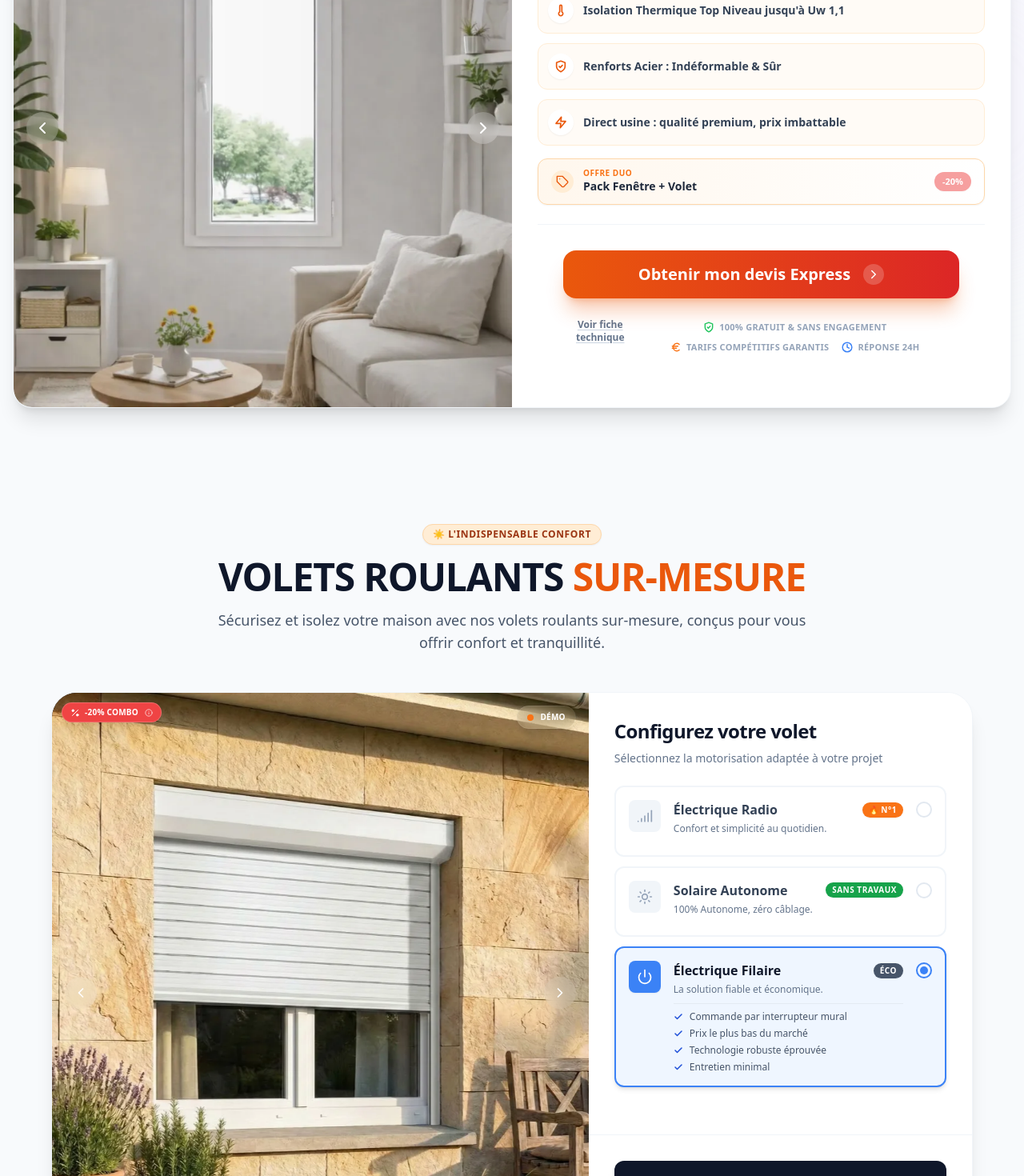
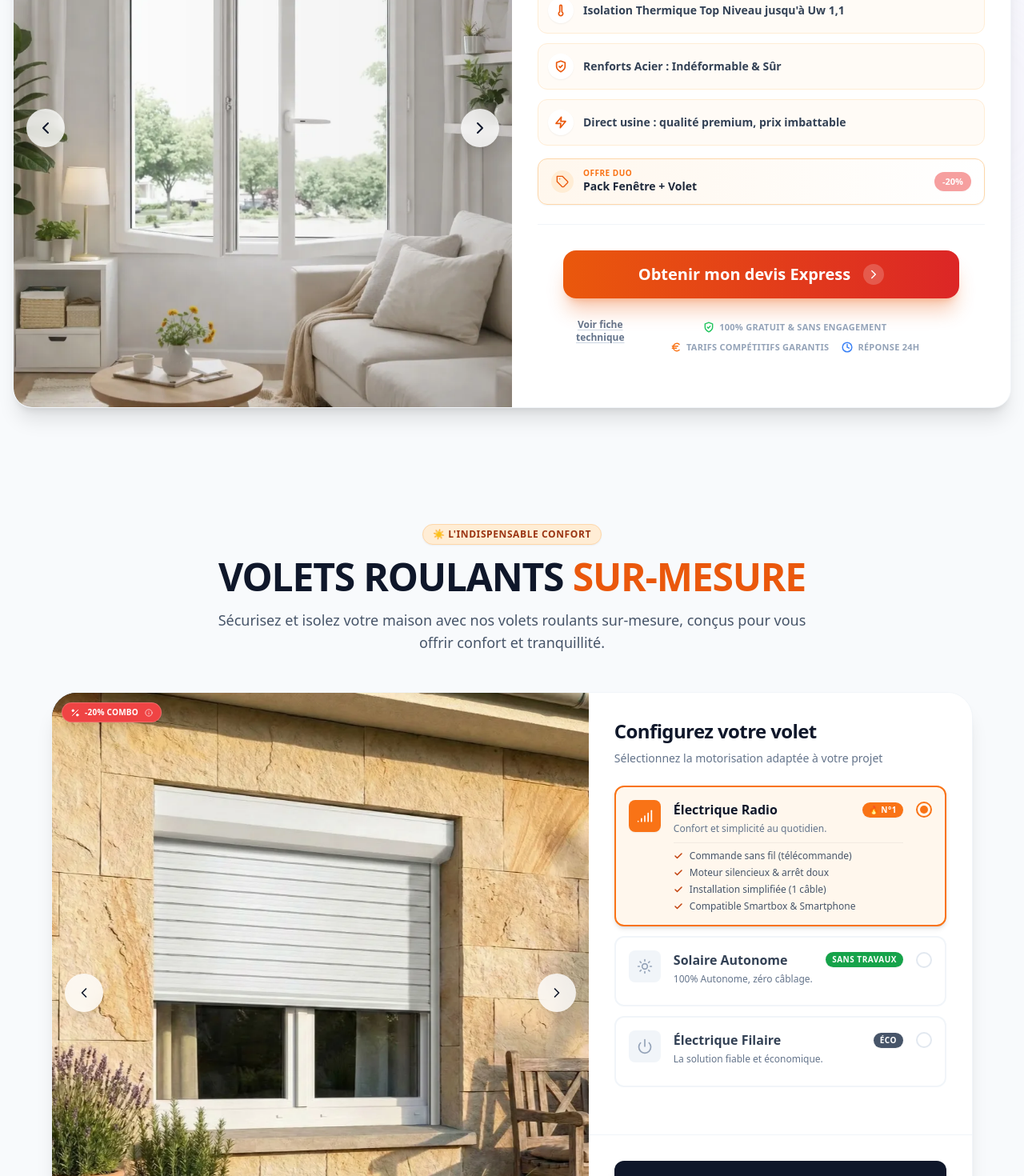
Before and after one commit to SARANGE-PRO/site-sarange, a React (Vite) app: page / in a window 1280 px wide. Shown: the part 1360-2830 px from the top of the page at 80% size. Built offline with nearby package versions, Linux system fonts and the light colour scheme.

Commit message:
mise à jour maison

```diff
--- a/src/components/sections/PVCOffer.jsx
+++ b/src/components/sections/PVCOffer.jsx
@@ -1,4 +1,4 @@
-import { useState, useEffect } from 'react';
+import { useState } from 'react';
 import { createPortal } from 'react-dom';
 import {
   ShieldCheck,
@@ -27,8 +27,6 @@ const PVCOffer = ({ onOpenAides }) => {
   });
   const [showModal, setShowModal] = useState(false);
   const [showComboModal, setShowComboModal] = useState(false);
-  const [isHovering, setIsHovering] = useState(false);
-  const [isAutoPlaying, setIsAutoPlaying] = useState(true);
 
   // Liste de toutes les images dans l'ordre de défilement
   const WINDOW_IMAGES = [
@@ -96,21 +94,7 @@ const PVCOffer = ({ onOpenAides }) => {
     }
   };
 
-  // Auto-rotation logic
-  useEffect(() => {
-    if (!isAutoPlaying || isHovering) return;
 
-    const interval = setInterval(() => {
-      setCurrentImageIndex(current => {
-        const nextIndex = (current + 1) % WINDOW_IMAGES.length;
-        const newTabKey = WINDOW_IMAGES[nextIndex].tabKey;
-        setConfig(prev => ({ ...prev, ...TABS[newTabKey].defaultConfig }));
-        return nextIndex;
-      });
-    }, 3500);
-
-    return () => clearInterval(interval);
-  }, [isAutoPlaying, isHovering]);
 
   // Récupère l'onglet actif
   const activeTab = WINDOW_IMAGES[currentImageIndex].tabKey;
@@ -155,8 +139,6 @@ const PVCOffer = ({ onOpenAides }) => {
         {/* --- MAIN CARD --- */}
         <div
           className="bg-white rounded-xl md:rounded-3xl shadow-xl overflow-hidden border border-slate-100 flex flex-col lg:flex-row lg:h-[700px] group cursor-pointer"
-          onMouseEnter={() => setIsHovering(true)}
-          onMouseLeave={() => setIsHovering(false)}
         >
 
           {/* ZONE IMAGE (Taille augmentée sur mobile pour bien voir le produit) */}
@@ -185,14 +167,14 @@ const PVCOffer = ({ onOpenAides }) => {
 
             {/* Navigation Arrows */}
             <button
-              onClick={(e) => { e.stopPropagation(); setIsAutoPlaying(false); setCurrentImageIndex(prev => prev === 0 ? WINDOW_IMAGES.length - 1 : prev - 1); }}
-              className="hidden lg:flex absolute left-4 top-1/2 -translate-y-1/2 w-10 h-10 bg-white/20 hover:bg-white/90 backdrop-blur rounded-full items-center justify-center text-white hover:text-slate-900 transition-all z-20"
+              onClick={(e) => { e.stopPropagation(); setCurrentImageIndex(prev => prev === 0 ? WINDOW_IMAGES.length - 1 : prev - 1); }}
+              className="absolute left-2 md:left-4 top-1/2 -translate-y-1/2 w-10 h-10 md:w-12 md:h-12 bg-white/80 hover:bg-white backdrop-blur rounded-full flex items-center justify-center text-slate-900 transition-all z-30 shadow-lg active:scale-95"
             >
               <ChevronRight size={24} className="rotate-180" />
             </button>
             <button
-              onClick={(e) => { e.stopPropagation(); setIsAutoPlaying(false); setCurrentImageIndex(prev => (prev + 1) % WINDOW_IMAGES.length); }}
-              className="hidden lg:flex absolute right-4 top-1/2 -translate-y-1/2 w-10 h-10 bg-white/20 hover:bg-white/90 backdrop-blur rounded-full items-center justify-center text-white hover:text-slate-900 transition-all z-20"
+              onClick={(e) => { e.stopPropagation(); setCurrentImageIndex(prev => (prev + 1) % WINDOW_IMAGES.length); }}
+              className="absolute right-2 md:right-4 top-1/2 -translate-y-1/2 w-10 h-10 md:w-12 md:h-12 bg-white/80 hover:bg-white backdrop-blur rounded-full flex items-center justify-center text-slate-900 transition-all z-30 shadow-lg active:scale-95"
             >
               <ChevronRight size={24} />
             </button>
@@ -214,7 +196,6 @@ const PVCOffer = ({ onOpenAides }) => {
                   <button
                     key={tab.id}
                     onClick={() => {
-                      setIsAutoPlaying(false);
                       const firstImageOfTab = WINDOW_IMAGES.findIndex(img => img.tabKey === tab.id);
                       if (firstImageOfTab !== -1) setCurrentImageIndex(firstImageOfTab);
                       setConfig(prev => ({ ...prev, ...tab.defaultConfig }));
--- a/src/components/sections/VoletSection.jsx
+++ b/src/components/sections/VoletSection.jsx
@@ -1,4 +1,4 @@
-import React, { useState, useEffect, useRef } from 'react';
+import React, { useState, useRef } from 'react';
 import { Sun, Zap, Check, ChevronRight, Thermometer, ShieldCheck, Palette, Layers, Info, Signal, Power } from 'lucide-react';
 import { IMAGES } from '../../data/constants';
 import CTATrustBadges from '../ui/CTATrustBadges';
@@ -6,30 +6,10 @@ import { MiniPromoBadge, ComboInfoModal } from '../promo/PromoCombo';
 
 const VoletSection = () => {
     const [selectedMotor, setSelectedMotor] = useState('radio');
-    const [isAutoPlaying, setIsAutoPlaying] = useState(true);
-    const [isHovering, setIsHovering] = useState(false);
     const [showComboModal, setShowComboModal] = useState(false);
     const containerRef = useRef(null);
 
-    // Autoplay logic
-    useEffect(() => {
-        if (!isAutoPlaying || isHovering) return;
 
-        const interval = setInterval(() => {
-            setSelectedMotor(current => {
-                if (current === 'radio') return 'solaire';
-                if (current === 'solaire') return 'filaire';
-                return 'radio';
-            });
-        }, 3000);
-
-        return () => clearInterval(interval);
-    }, [isAutoPlaying, isHovering]);
-
-    const handleSelect = (id) => {
-        setIsAutoPlaying(false);
-        setSelectedMotor(id);
-    };
 
     return (
         <section
@@ -59,8 +39,6 @@ const VoletSection = () => {
                 {/* Main Card */}
                 <div
                     className="bg-white rounded-2xl md:rounded-[2rem] shadow-xl overflow-hidden border border-secondary-100 w-full mx-auto max-w-6xl flex flex-col lg:flex-row"
-                    onMouseEnter={() => setIsHovering(true)}
-                    onMouseLeave={() => setIsHovering(false)}
                     ref={containerRef}
                 >
 
@@ -83,46 +61,32 @@ const VoletSection = () => {
 
 
 
-                            {/* Auto indicator (Top Right) */}
-                            {isAutoPlaying && !isHovering && (
-                                <div className="absolute top-4 right-4 flex items-center gap-2 bg-secondary-900/60 backdrop-blur-md px-3 py-1.5 rounded-full border border-white/10 shadow-lg z-20">
-                                    <span className="relative flex h-2 w-2">
-                                        <span className="animate-ping absolute inline-flex h-full w-full rounded-full bg-primary-400 opacity-75"></span>
-                                        <span className="relative inline-flex rounded-full h-2 w-2 bg-primary-500"></span>
-                                    </span>
-                                    <span className="text-[10px] font-bold text-white tracking-wide uppercase">Démo</span>
-                                </div>
-                            )}
 
-                            {/* Navigation Arrows (Desktop Only) */}
-                            <div className="hidden lg:flex justify-between absolute inset-0 items-center px-4 pointer-events-none">
+                            {/* Navigation Arrows */}
                             <button
                                 onClick={(e) => {
                                     e.stopPropagation();
-                                        setIsAutoPlaying(false);
                                     const motors = ['radio', 'solaire', 'filaire'];
                                     const currentIndex = motors.indexOf(selectedMotor);
                                     const prevIndex = currentIndex === 0 ? motors.length - 1 : currentIndex - 1;
                                     setSelectedMotor(motors[prevIndex]);
                                 }}
-                                    className="w-10 h-10 bg-white/10 hover:bg-white/90 backdrop-blur rounded-full flex items-center justify-center text-white hover:text-secondary-900 transition-all pointer-events-auto cursor-pointer"
+                                className="absolute left-2 md:left-4 top-1/2 -translate-y-1/2 w-10 h-10 md:w-12 md:h-12 bg-white/80 hover:bg-white backdrop-blur rounded-full flex items-center justify-center text-slate-900 transition-all z-30 shadow-lg active:scale-95"
                             >
                                 <ChevronRight size={20} className="rotate-180" />
                             </button>
                             <button
                                 onClick={(e) => {
                                     e.stopPropagation();
-                                        setIsAutoPlaying(false);
                                     const motors = ['radio', 'solaire', 'filaire'];
                                     const currentIndex = motors.indexOf(selectedMotor);
                                     const nextIndex = (currentIndex + 1) % motors.length;
                                     setSelectedMotor(motors[nextIndex]);
                                 }}
-                                    className="w-10 h-10 bg-white/10 hover:bg-white/90 backdrop-blur rounded-full flex items-center justify-center text-white hover:text-secondary-900 transition-all pointer-events-auto cursor-pointer"
+                                className="absolute right-2 md:right-4 top-1/2 -translate-y-1/2 w-10 h-10 md:w-12 md:h-12 bg-white/80 hover:bg-white backdrop-blur rounded-full flex items-center justify-center text-slate-900 transition-all z-30 shadow-lg active:scale-95"
                             >
                                 <ChevronRight size={20} />
                             </button>
-                            </div>
                         </div>
 
                         {/* "Grey Card" / Advantages Bar */}
@@ -172,7 +136,7 @@ const VoletSection = () => {
                                         'Compatible Smartbox & Smartphone'
                                     ]}
                                     isSelected={selectedMotor === 'radio'}
-                                    onSelect={handleSelect}
+                                    onSelect={() => setSelectedMotor('radio')}
                                     colorScheme="orange"
                                 />
 
@@ -190,7 +154,7 @@ const VoletSection = () => {
                                         'Compatible Domotique'
                                     ]}
                                     isSelected={selectedMotor === 'solaire'}
-                                    onSelect={handleSelect}
+                                    onSelect={() => setSelectedMotor('solaire')}
                                     colorScheme="green"
                                 />
 
@@ -208,7 +172,7 @@ const VoletSection = () => {
                                         'Entretien minimal'
                                     ]}
                                     isSelected={selectedMotor === 'filaire'}
-                                    onSelect={handleSelect}
+                                    onSelect={() => setSelectedMotor('filaire')}
                                     colorScheme="blue"
                                 />
                             </div>
```
Also changed, not shown: 1 other file (tests, documents, lock files or other folders). Lines whose indentation alone changed are shown as unchanged.
